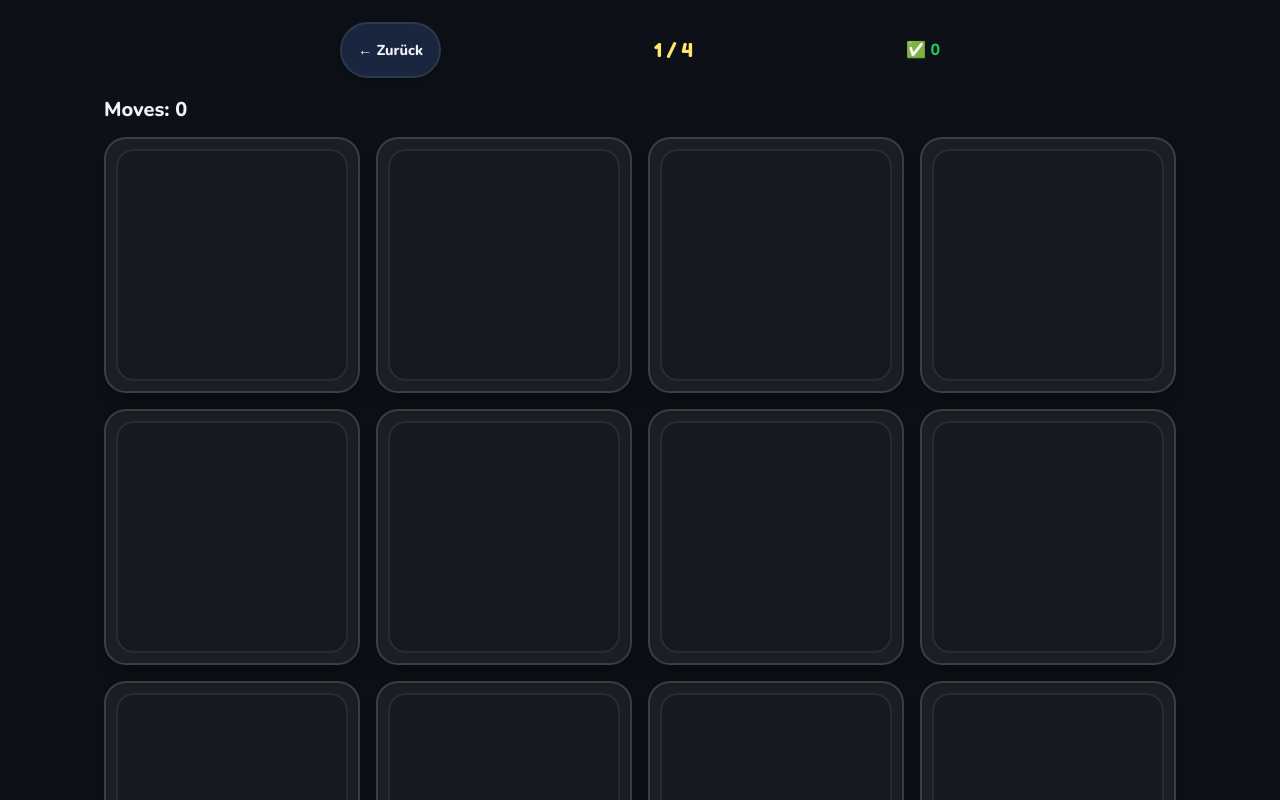
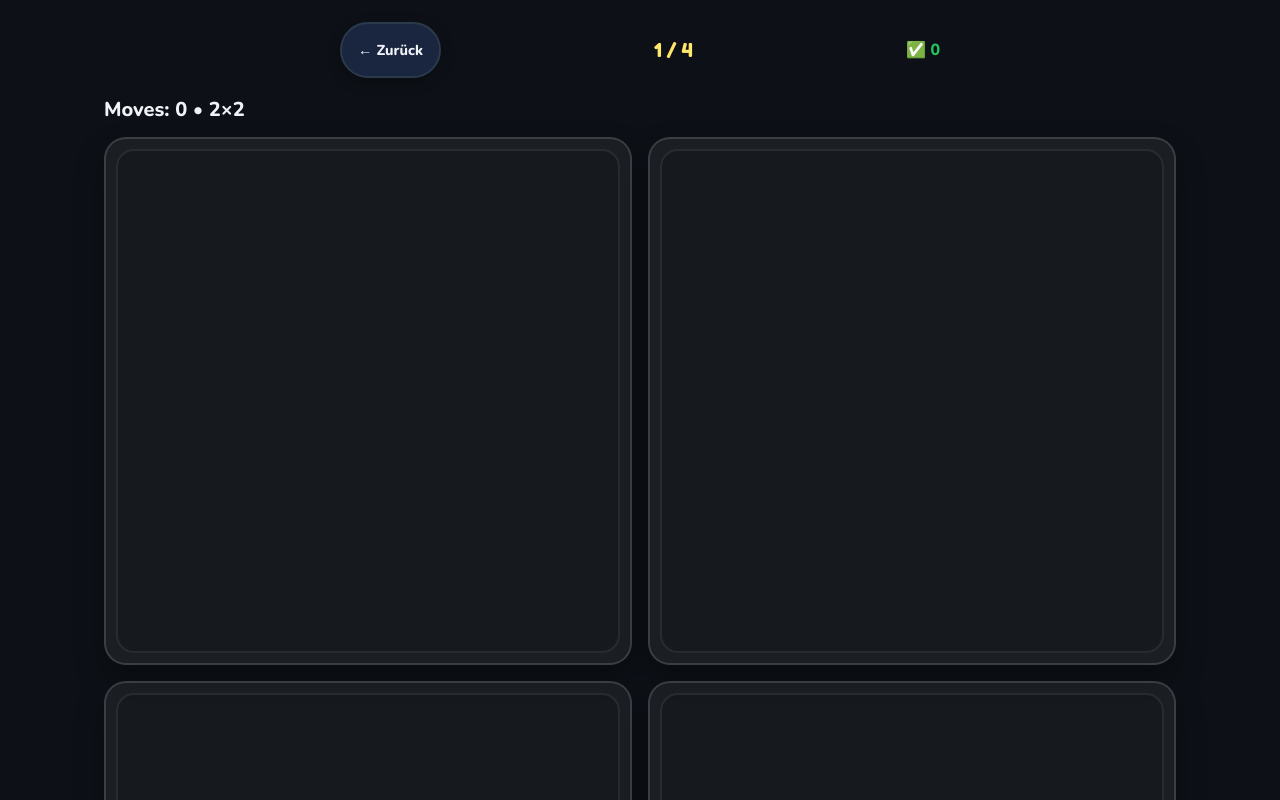
Before and after one commit to metur100/Dinobot.Academy, a React (Vite) app: page / in a window 1280 px wide. Both pictures are taken after a click on the button 335 px from the left and 387 px from the top of the page. Built offline with nearby package versions, Linux system fonts and the light colour scheme.

Commit message:
Change memory game

```diff
--- a/src/assets/images.ts
+++ b/src/assets/images.ts
@@ -1,4 +1,3 @@
-// src/assets/images.ts
 import { publicUrl } from "./url";
 
 export const IMAGES = {
@@ -21,13 +20,13 @@ export const IMAGES = {
   itemD: publicUrl("images/Grimlock.webp"),
   itemE: publicUrl("images/dinobot1.webp"),
   itemF: publicUrl("images/trex.jpg"),
-
-  // UPDATED: use the new dino.jpeg as one of the pool items
   itemG: publicUrl("images/dino.jpeg"),
-
   itemH: publicUrl("images/trex-volcano.jpg"),
 
-  // NEW extras (optional, but useful so you can reference them cleanly)
+  // NEW
+  dinosaurs: publicUrl("images/dinosaurs.jpg"),
+
+  // NEW extras (optional but useful)
   itemI: publicUrl("images/Miniforce.webp"),
   itemJ: publicUrl("images/transformers.jpg"),
   itemK: publicUrl("images/optimus-grimlock.jpeg"),
@@ -44,6 +43,7 @@ export const IMAGES = {
   confetti: publicUrl("images/bumblebee3.webp"),
 } as const;
 
+// IMPORTANT: 6x6 needs 18 unique images => put 18 different URLs here.
 export const MEMORY_POOL: string[] = [
   IMAGES.itemA,
   IMAGES.itemB,
@@ -53,6 +53,18 @@ export const MEMORY_POOL: string[] = [
   IMAGES.itemF,
   IMAGES.itemG,
   IMAGES.itemH,
+
+  IMAGES.itemI,
+  IMAGES.itemJ,
+  IMAGES.itemK,
+  IMAGES.ufo,
+  IMAGES.dinosaurs,
+
+  publicUrl("images/optimus2.jpg"),
+  publicUrl("images/optimus3.jpg"),
+  publicUrl("images/trex2.jpg"),
+  publicUrl("images/bumblebee2.jpg"),
+  publicUrl("images/bumblebee1.jpg"),
 ];
 
 export const PHOTO_POOL: string[] = [
@@ -61,16 +73,17 @@ export const PHOTO_POOL: string[] = [
   publicUrl("images/optimus-pose.jpg"),
   publicUrl("images/optimus2.jpg"),
   publicUrl("images/optimus3.jpg"),
-  publicUrl("images/optimus-grimlock.jpeg"), // NEW
-  publicUrl("images/transformers.jpg"),      // NEW
-  publicUrl("images/Miniforce.webp"),        // NEW
+  publicUrl("images/optimus-grimlock.jpeg"),
+  publicUrl("images/transformers.jpg"),
+  publicUrl("images/Miniforce.webp"),
   publicUrl("images/Grimlock.webp"),
   publicUrl("images/dinobot1.webp"),
   publicUrl("images/trex.jpg"),
   publicUrl("images/trex2.jpg"),
   publicUrl("images/trex-volcano.jpg"),
-  publicUrl("images/dino.jpeg"),             // NEW
+  publicUrl("images/dino.jpeg"),
   publicUrl("images/bumblebee1.jpg"),
   publicUrl("images/bumblebee2.jpg"),
   publicUrl("images/bumblebee3.webp"),
+  publicUrl("images/dinosaurs.jpg"),
 ];
--- a/src/games/MemoryGame.tsx
+++ b/src/games/MemoryGame.tsx
@@ -1,6 +1,6 @@
-import React, { useMemo, useState, useEffect } from 'react';
-import GameShell from '../components/GameShell';
-import { MEMORY_POOL } from '../assets/images';
+import React, { useMemo, useState, useEffect } from "react";
+import GameShell from "../components/GameShell";
+import { MEMORY_POOL } from "../assets/images";
 
 type Props = { onComplete: (stars: number, detail: string) => void; onBack: () => void };
 
@@ -13,11 +13,22 @@ function shuffle<T>(arr: T[]) {
   return a;
 }
 
-const ROUNDS_TOTAL = 4;
-const PAIRS_PER_ROUND = 8; // 8 pairs => 16 cards
+// Rounds:
+// 1) 2x2  => 2 pairs (4 cards)
+// 2) 4x4  => 8 pairs (16 cards)
+// 3) 4x4  => 8 pairs (16 cards) but shifted pool so it feels different
+// 4) 6x6  => 18 pairs (36 cards)
+const ROUNDS = [
+  { grid: 2, pairs: 2, poolShift: 0 },
+  { grid: 4, pairs: 8, poolShift: 0 },
+  { grid: 4, pairs: 8, poolShift: 8 },
+  { grid: 6, pairs: 18, poolShift: 0 },
+] as const;
+
+type RoundIndex = 0 | 1 | 2 | 3;
 
 const MemoryGame: React.FC<Props> = ({ onComplete, onBack }) => {
-  const [round, setRound] = useState(1);
+  const [roundIndex, setRoundIndex] = useState<RoundIndex>(0);
 
   const [flipped, setFlipped] = useState<number[]>([]);
   const [matched, setMatched] = useState<number[]>([]);
@@ -26,15 +37,25 @@ const MemoryGame: React.FC<Props> = ({ onComplete, onBack }) => {
   const [roundsWon, setRoundsWon] = useState(0);
   const [totalMoves, setTotalMoves] = useState(0);
 
+  const roundDef = ROUNDS[roundIndex];
+  const grid = roundDef.grid;
+  const pairs = roundDef.pairs;
+
   // build deck for the current round (changes when round changes)
   const cards = useMemo(() => {
+    const poolLen = Math.max(1, MEMORY_POOL.length);
+
     // rotate pool per round so it feels different
-    const start = ((round - 1) * PAIRS_PER_ROUND) % Math.max(1, MEMORY_POOL.length);
+    const start = (roundDef.poolShift + roundIndex * pairs) % poolLen;
     const rotated = [...MEMORY_POOL.slice(start), ...MEMORY_POOL.slice(0, start)];
 
-    const picked = rotated.slice(0, PAIRS_PER_ROUND);
-    return shuffle([...picked, ...picked]); // 16
-  }, [round]);
+    // pick N images for pairs (if not enough images, reuse from rotated)
+    const picked: string[] = [];
+    for (let i = 0; i < pairs; i++) picked.push(rotated[i % rotated.length]);
+
+    // duplicate for pairs then shuffle
+    return shuffle([...picked, ...picked]);
+  }, [roundIndex, roundDef.poolShift, pairs]);
 
   const resetRoundState = () => {
     setFlipped([]);
@@ -51,21 +72,21 @@ const MemoryGame: React.FC<Props> = ({ onComplete, onBack }) => {
     setRoundsWon((w) => w + 1);
     setTotalMoves((tm) => tm + moves);
 
-    const isLast = round >= ROUNDS_TOTAL;
+    const isLast = roundIndex >= ROUNDS.length - 1;
 
-    const t = setTimeout(() => {
+    const t = window.setTimeout(() => {
       if (isLast) {
-        // stars based on total moves across all rounds (tweak as you like)
-        const avg = (totalMoves + moves) / ROUNDS_TOTAL;
-        const stars = avg <= 16 ? 3 : avg <= 22 ? 2 : 1;
-        onComplete(stars, `Rounds: ${ROUNDS_TOTAL}/${ROUNDS_TOTAL}, Total moves: ${totalMoves + moves}`);
+        // stars based on average moves across all rounds
+        const avg = (totalMoves + moves) / ROUNDS.length;
+        const stars = avg <= 10 ? 3 : avg <= 16 ? 2 : 1;
+        onComplete(stars, `Rounds: ${ROUNDS.length}/${ROUNDS.length}, Total moves: ${totalMoves + moves}`);
       } else {
-        setRound((r) => r + 1);
+        setRoundIndex((ri) => (ri + 1) as RoundIndex);
         resetRoundState();
       }
     }, 650);
 
-    return () => clearTimeout(t);
+    return () => window.clearTimeout(t);
     // eslint-disable-next-line react-hooks/exhaustive-deps
   }, [matched.length, cards.length]);
 
@@ -82,30 +103,25 @@ const MemoryGame: React.FC<Props> = ({ onComplete, onBack }) => {
 
       if (cards[a] === cards[b]) {
         setMatched((mm) => [...mm, a, b]);
-        setTimeout(() => setFlipped([]), 260);
+        window.setTimeout(() => setFlipped([]), 260);
       } else {
-        setTimeout(() => setFlipped([]), 700);
+        window.setTimeout(() => setFlipped([]), 700);
       }
     }
   };
 
   return (
-    <GameShell
-      onBack={onBack}
-      current={round}
-      total={ROUNDS_TOTAL}
-      score={roundsWon}
-    >
-      <div style={{ width: '100%', maxWidth: 1100, margin: '0 auto', padding: '0 14px 40px' }}>
-        <div style={{ fontSize: '1.25rem', fontWeight: 800, marginBottom: 14 }}>
-          Moves: {moves}
+    <GameShell onBack={onBack} current={roundIndex + 1} total={ROUNDS.length} score={roundsWon}>
+      <div style={{ width: "100%", maxWidth: 1100, margin: "0 auto", padding: "0 14px 40px" }}>
+        <div style={{ fontSize: "1.25rem", fontWeight: 800, marginBottom: 14 }}>
+          Moves: {moves} • {grid}×{grid}
         </div>
 
         <div
           className="memoryGrid"
           style={{
-            display: 'grid',
-            gridTemplateColumns: 'repeat(4, minmax(0, 1fr))',
+            display: "grid",
+            gridTemplateColumns: `repeat(${grid}, minmax(0, 1fr))`,
             gap: 16,
           }}
         >
@@ -114,7 +130,7 @@ const MemoryGame: React.FC<Props> = ({ onComplete, onBack }) => {
 
             return (
               <button
-                key={`${round}-${idx}`}
+                key={`${roundIndex}-${idx}`}
                 type="button"
                 onClick={() => handleFlip(idx)}
                 className="memoryCard"
```
Also changed, not shown: public/images/dinosaurs.jpg (added).
